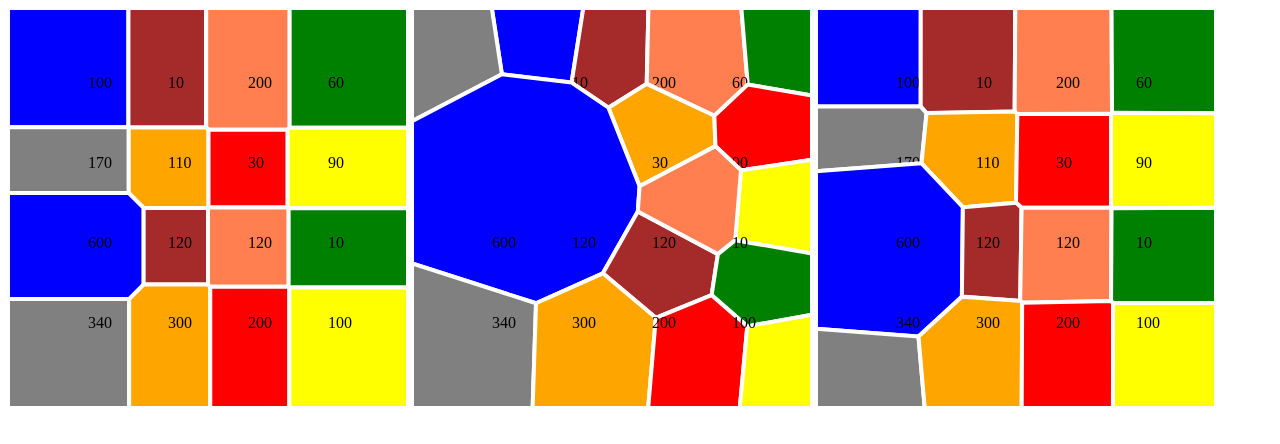
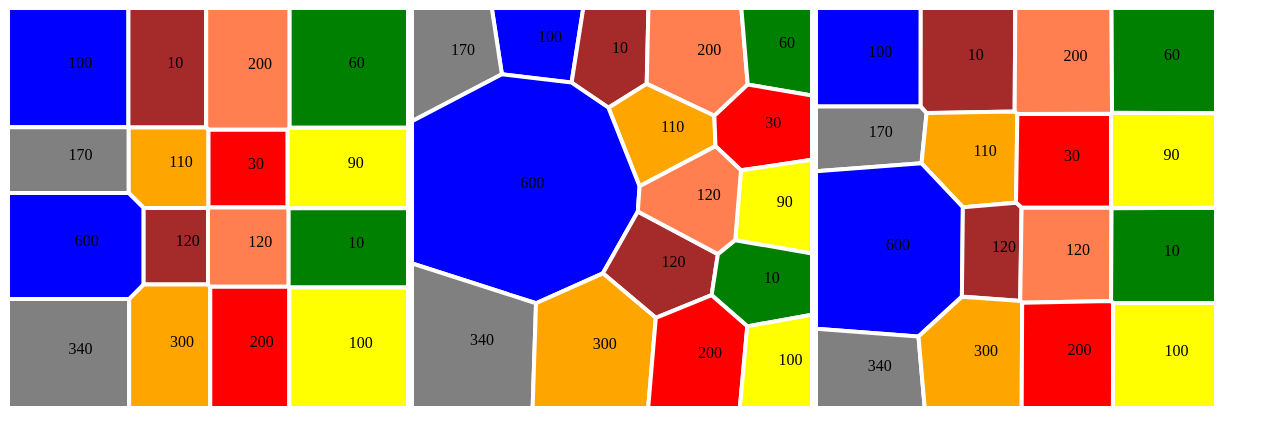
Before and after one commit to ris58h/voronoi, a plain HTML site: page index.html in a window 1280 px wide. Drawn offline with Linux system fonts and the light colour scheme.

Commit message:
Draw weight at centroid not generator point.

```diff
--- a/index.html
+++ b/index.html
@@ -65,8 +65,9 @@
             cells.forEach((cell, index) => {
                 svg.appendChild(polygonElement(cell.vertices, colors[index % colors.length], "white"))
 
-                const Generator = generators[index]
-                svg.appendChild(textElement(Generator.x, Generator.y, Generator.weight))
+                const centroid = cell.centroid()
+                const generator = generators[index]
+                svg.appendChild(textElement(centroid.x, centroid.y, generator.weight))
             })
 
             function polygonElement(points, fill = "none", stroke = "black") {
```
